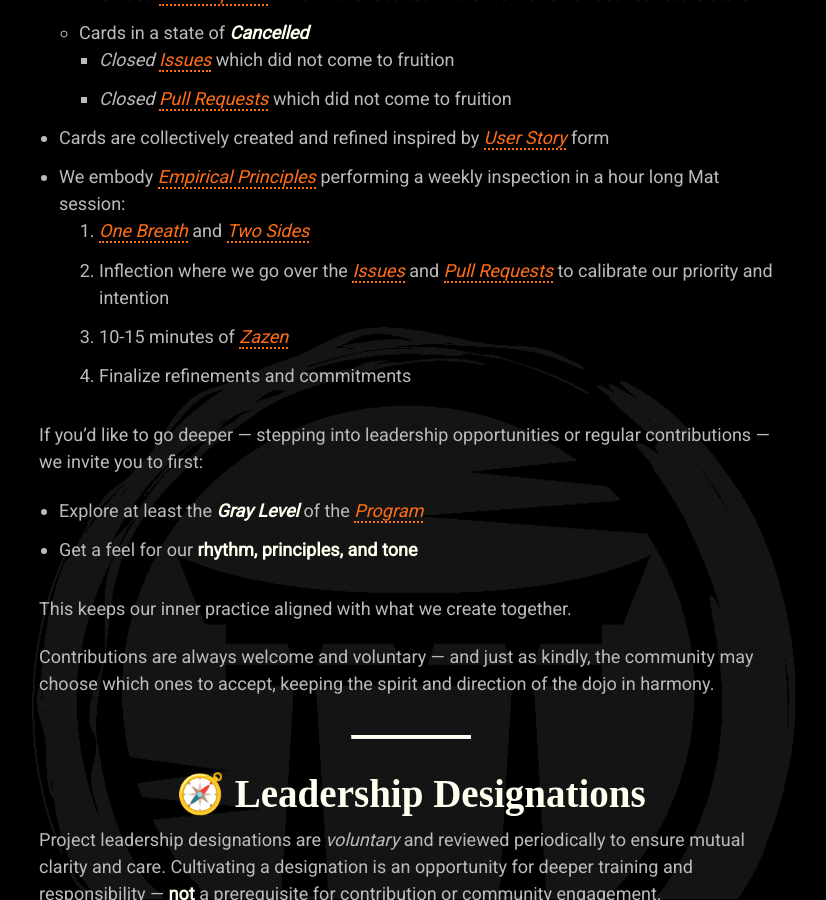
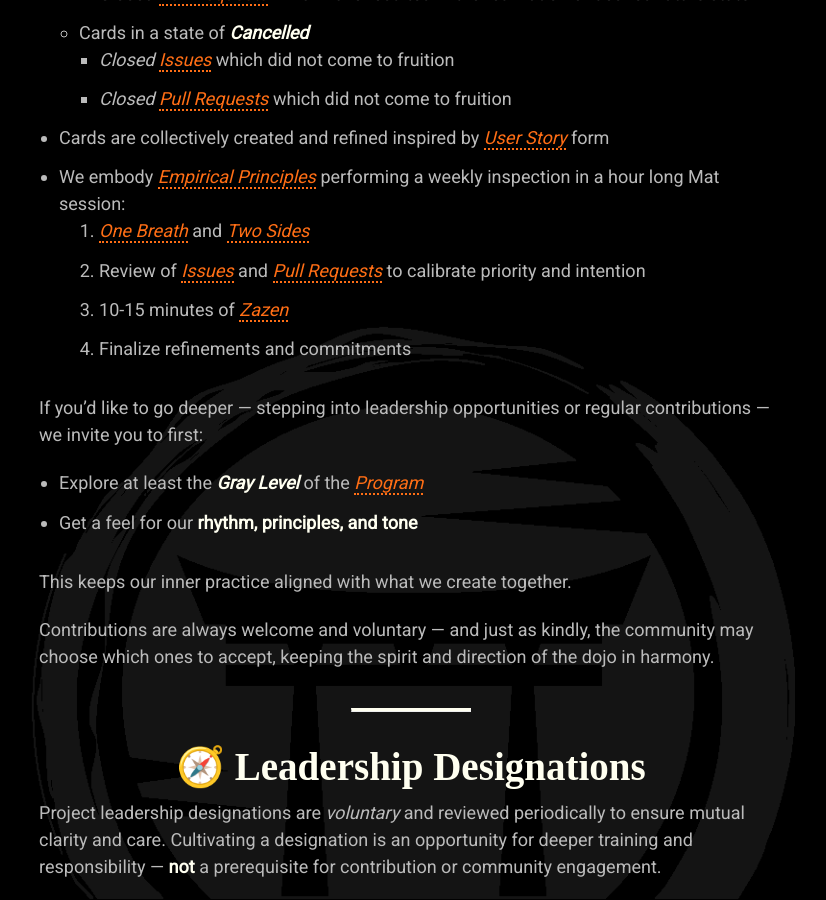
Before and after one commit to mindset-dojo/mindset-dojo.github.io, a Jekyll site: the page built from project.md, in a window 1280 px wide and 900 px high, scrolled down 2257 px. Shown: the whole window, without its empty margins (229-1055 px from the left). Built offline with Jekyll 4.4.1, drawn with Linux system fonts in a browser that asks for light colours; some web fonts are replaced.

Commit message:
refactor(project): distill language for a non-technical audience.

```diff
--- a/project.md
+++ b/project.md
@@ -69,7 +69,7 @@ We are inspired by lightweight practices and process to keep innovation flowing;
 * Cards are collectively created and refined inspired by [User Story](https://en.wikipedia.org/wiki/User_story) form
 * We embody [Empirical Principles](https://www.scrum.org/resources/blog/three-pillars-empiricism-scrum) performing a weekly inspection in a hour long Mat session:
   1. [One Breath](https://vimeo.com/944618879/47e96945a4) and [Two Sides](https://vimeo.com/944663134/d4f1c4f333)
-  2. Inflection where we go over the [Issues]({{site.repo_url}}/issues) and [Pull Requests]({{site.repo_url}}/pulls) to calibrate our priority and intention
+  2. Review of [Issues]({{site.repo_url}}/issues) and [Pull Requests]({{site.repo_url}}/pulls) to calibrate priority and intention
   3. 10-15 minutes of [Zazen](https://www.youtube.com/watch?v=Qf1vmcP7otk)
   4. Finalize refinements and commitments
 
```
